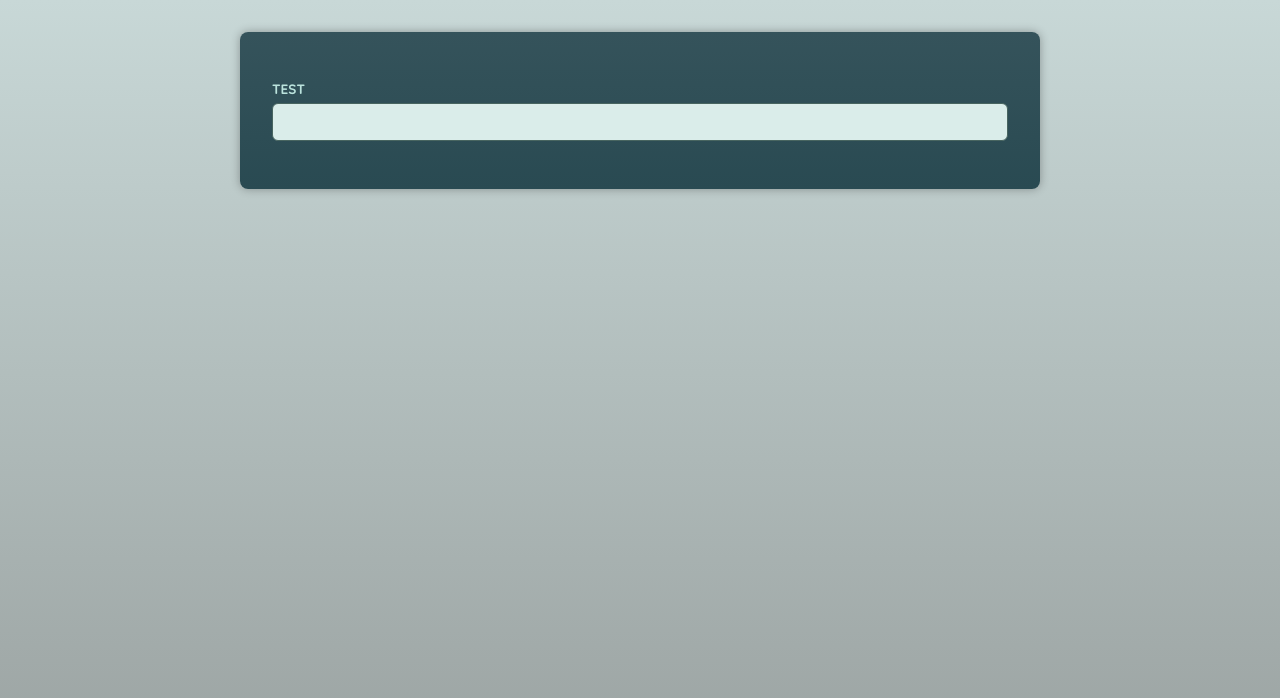
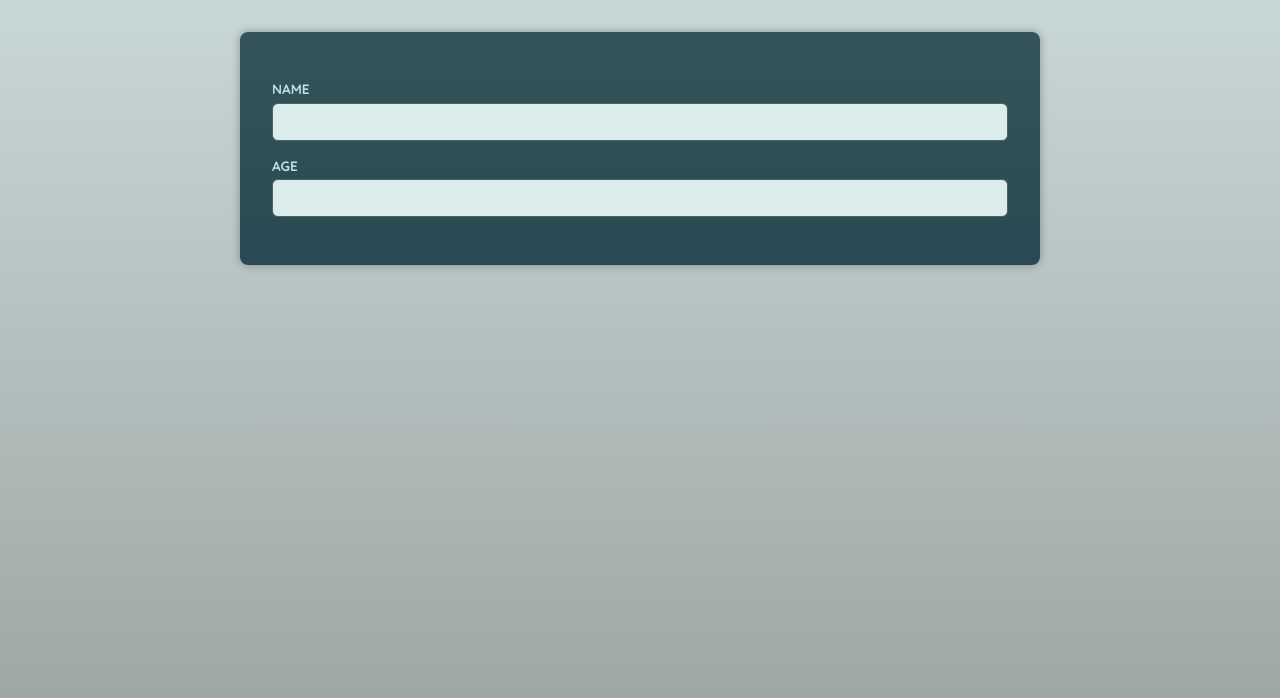
Before and after one commit to PJLindsay/s4-demo-project, a React (Vite) app: page / in a window 1280 px wide. Shown: the top 698 px of the page. Built offline with nearby package versions, Linux system fonts and the light colour scheme; a web font is replaced by a local one.

Commit message:
Add basic Form component

```diff
--- a/src/App.tsx
+++ b/src/App.tsx
@@ -1,11 +1,14 @@
 import { useRef } from 'react'
 import Input from './components/Input.tsx'
+import Form from './components/Form.tsx'
 
 function App() {
-  const input = useRef<HTMLInputElement>(null)
   return (
     <main>
-      <Input label="Test" id="test" ref={input} />
+      <Form>
+        <Input type="text" label="Name" id="name" />
+        <Input type="number" label="Age" id="age" />
+      </Form>
     </main>
   )
 }
--- /dev/null
+++ b/src/components/Form.tsx
@@ -0,0 +1,7 @@
+import { ComponentPropsWithoutRef } from 'react'
+
+type FormProps = ComponentPropsWithoutRef<'form'>
+
+export default function Form(props: FormProps) {
+  return <form {...props}>{props.children}</form>
+}
```
